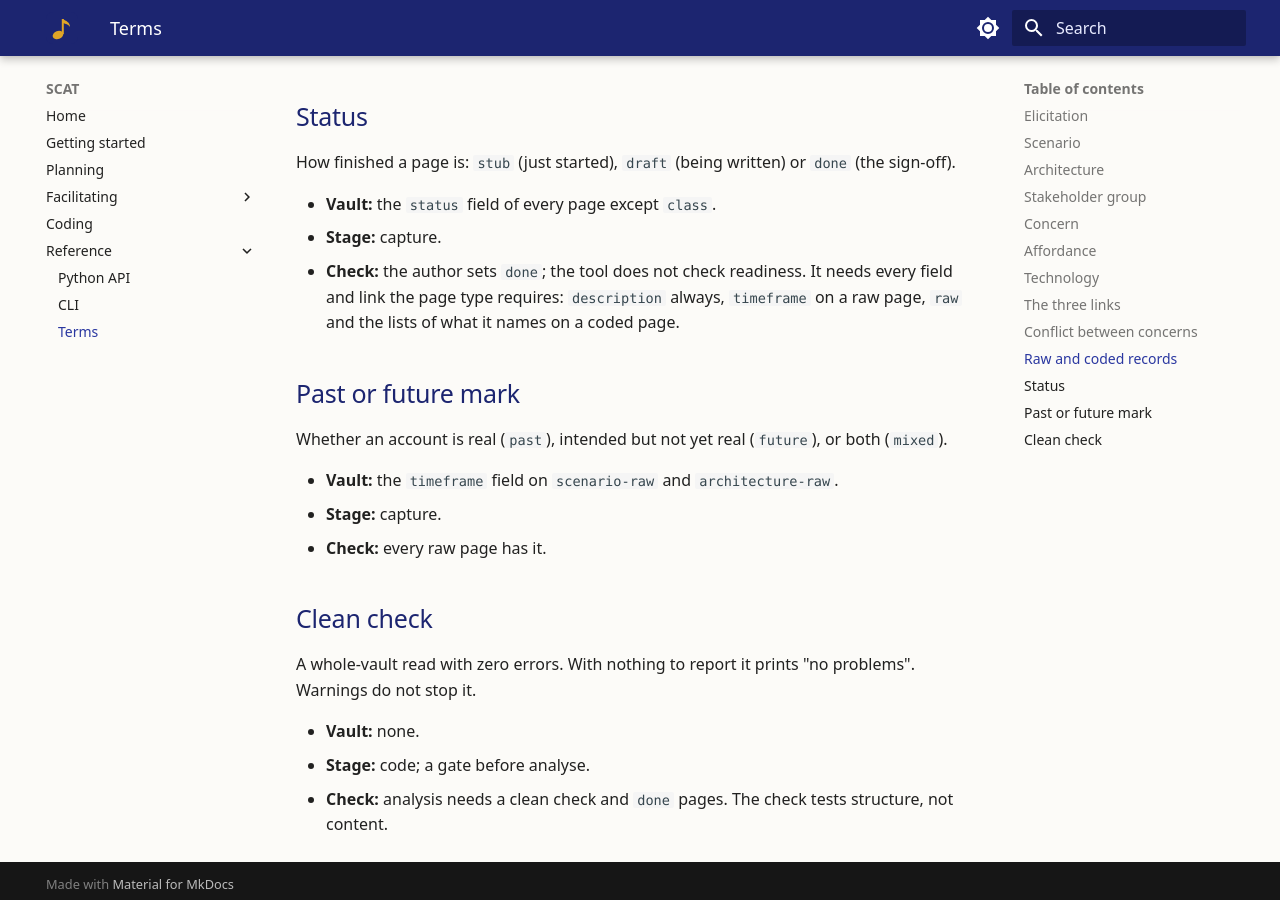
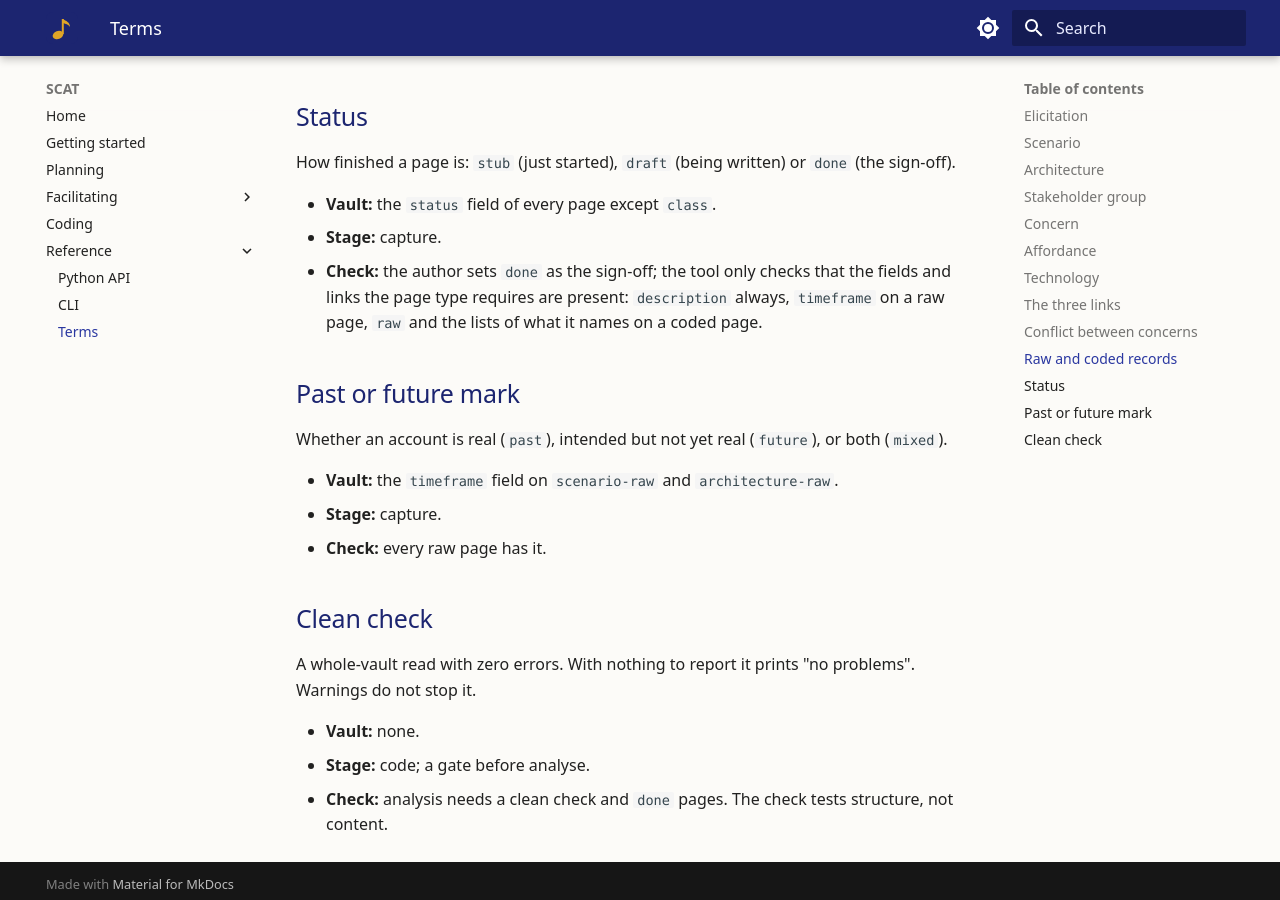
Before and after one commit to DynamicalSystemsGroup/scat-kg-tools, an MkDocs documentation site: the page built from docs/reference/terms.md, in a window 1280 px wide and 900 px high, scrolled down 2726 px. Built offline with MkDocs 1.6.1 and Material for MkDocs 9.7.7, drawn with Linux system fonts in a browser that asks for light colours; some of the changed text lies outside the part shown.

Commit message:
WP12-U1: link coded, reword status check

```diff
--- a/docs/reference/terms.md
+++ b/docs/reference/terms.md
@@ -18,7 +18,7 @@ A facilitated event: groups tell stories and pitch designs.
 
 A story of people doing things over time.
 
-- **Vault:** `scenario-raw`, `scenario-coded`. Coded, it links [groups](#stakeholder-group),
+- **Vault:** `scenario-raw`, `scenario-coded`. [Coded](#raw-and-coded-records), it links [groups](#stakeholder-group),
   [concerns](#concern), [affordances](#affordance).
 - **Stage:** plan.
 - **Check:** the plan gives each group a prompt.
@@ -27,7 +27,7 @@ A story of people doing things over time.
 
 An assembly of parts into tools that offer [affordances](#affordance).
 
-- **Vault:** `architecture-raw`, `architecture-coded`. Coded, it links [concerns](#concern), affordances,
+- **Vault:** `architecture-raw`, `architecture-coded`. [Coded](#raw-and-coded-records), it links [concerns](#concern), affordances,
   [technologies](#technology).
 - **Stage:** plan.
 - **Check:** the plan keeps scenario and architecture sessions apart.
@@ -98,8 +98,8 @@ How finished a page is: `stub` (just started), `draft` (being written) or `done`
 
 - **Vault:** the `status` field of every page except `class`.
 - **Stage:** capture.
-- **Check:** the author sets `done`; the tool does not check readiness. It needs every field and link the
-  page type requires: `description` always, `timeframe` on a raw page, `raw` and the lists of what it names
+- **Check:** the author sets `done` as the sign-off; the tool only checks that the fields and links the
+  page type requires are present: `description` always, `timeframe` on a raw page, `raw` and the lists of what it names
   on a coded page.
 
 ## Past or future mark
```
